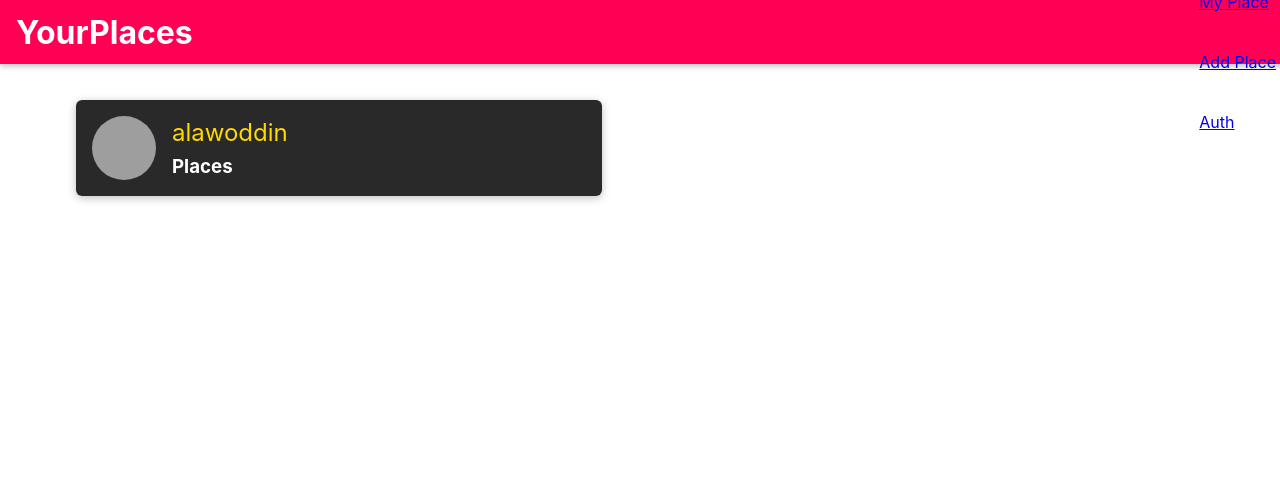
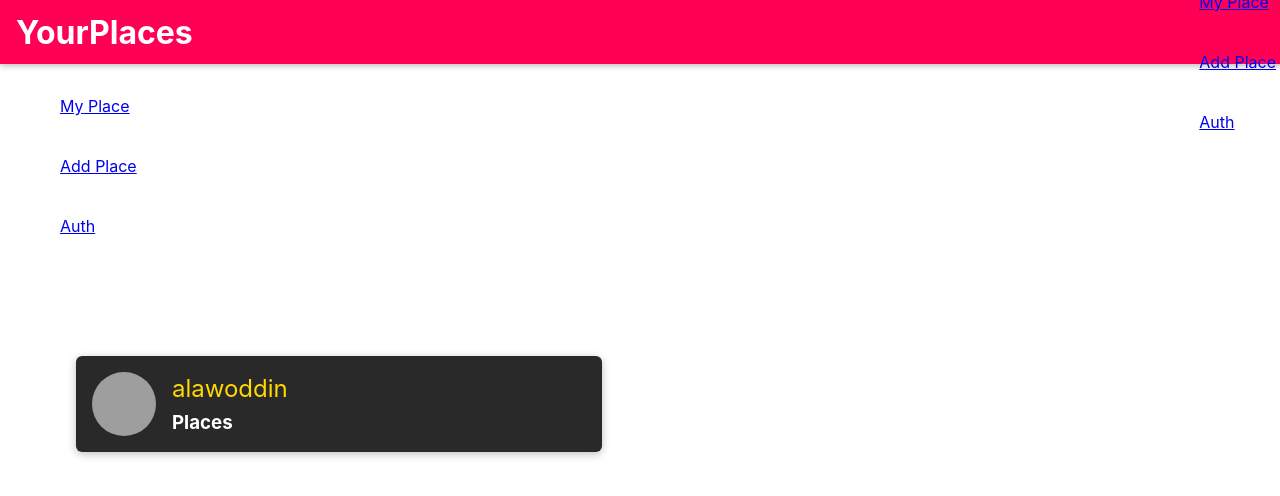
Before and after one commit to alawoddin/MERN-Stack-Project, a React (Create React App) app: page / in a window 1280 px wide. Shown: the top 496 px of the page. Built offline with nearby package versions, Linux system fonts and the light colour scheme; grey boxes are pictures that could not be loaded.

Commit message:
i create the sidedrawer

```diff
--- a/src/shared/components/Navigation/MainNavigation.js
+++ b/src/shared/components/Navigation/MainNavigation.js
@@ -2,11 +2,18 @@
 import { Link } from 'react-router-dom';
 
 import MainHeader from './MainHeader';
+import NavLinks from './NavLinks';
+import SideDrawer from './SideDrawer';
 import './MainNavigation.css';
-import NavLinks from './NavLinks';
 
 const MainNavigation = props => {
   return (
+    <React.Fragment>
+      <SideDrawer>
+        <nav className="main-navigation__drawer-nav">
+          <NavLinks />
+        </nav>
+      </SideDrawer>
       <MainHeader>
         <button className="main-navigation__menu-btn">
           <span />
@@ -16,10 +23,11 @@
         <h1 className="main-navigation__title">
           <Link to="/">YourPlaces</Link>
         </h1>
-      <nav>
+        <nav className="main-navigation__header-nav">
           <NavLinks />
         </nav>
       </MainHeader>
+    </React.Fragment>
   );
 };
 
--- a/src/shared/components/Navigation/SideDrawer.css
+++ b/src/shared/components/Navigation/SideDrawer.css
@@ -0,0 +1,10 @@
+.side-drawer {
+  position: fixed;
+  left: 0;
+  top: 0;
+  z-index: 100;
+  height: 100vh;
+  width: 70%;
+  background: white;
+  box-shadow: 0 2px 8px rgba(0, 0, 0, 0.26);
+}
--- a/src/shared/components/Navigation/SideDrawer.js
+++ b/src/shared/components/Navigation/SideDrawer.js
@@ -0,0 +1,13 @@
+import React from 'react';
+
+const SideDrawer = (props) => {
+    return (
+        <div>
+            <aside className='side-drawer'>
+                {props.children}
+            </aside>
+        </div>
+    );
+};
+
+export default SideDrawer;
```
Lines whose indentation alone changed are shown as unchanged.
